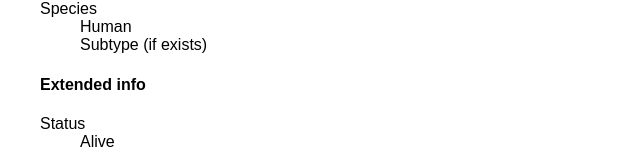
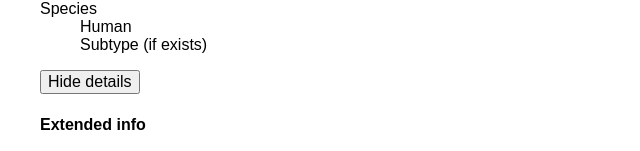
Before and after one commit to dnsos/rick-morty-and-others, a Vue app: page / in a window 1280 px wide. Shown: the part 358-509 px from the top of the page, without its empty margins (0-640 px from the left). Built offline with nearby package versions, Linux system fonts and the light colour scheme.

Commit message:
Include toggle for extended character info

```diff
--- a/src/components/Character.vue
+++ b/src/components/Character.vue
@@ -11,6 +11,7 @@
         <dd>Subtype (if exists)</dd>
       </dl>
     </div>
+    <button v-on:click="toggleExtendedInfo">{{ isExtended ? 'Hide' : 'Show' }} details</button>
     <div
       v-if="isExtended"
       class="info-extended"
@@ -37,6 +38,11 @@ export default {
     return {
       isExtended: true
     }
+  },
+  methods: {
+    toggleExtendedInfo: function () {
+      this.isExtended = !this.isExtended
+    }
   }
 }
 </script>
```
